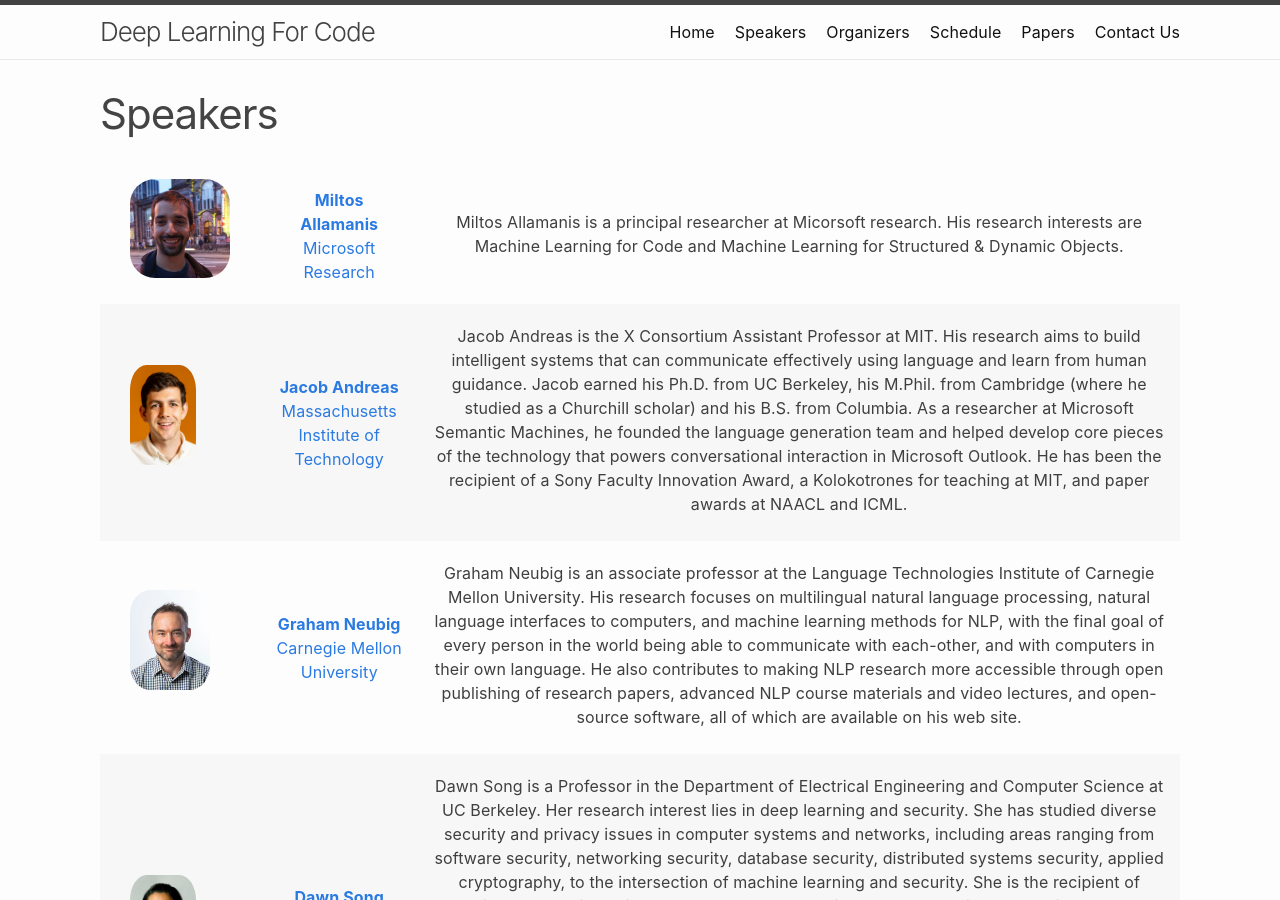
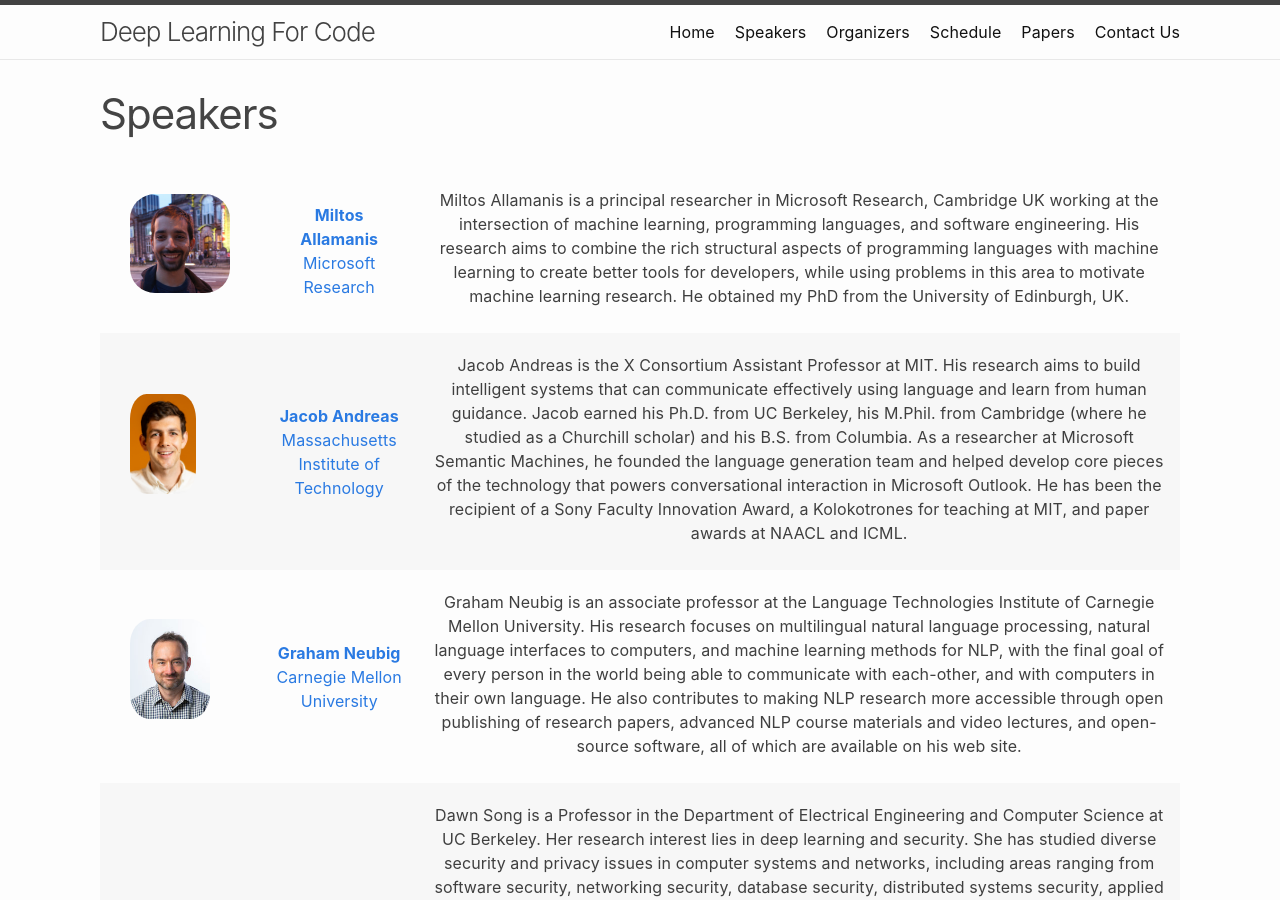
Before and after one commit to SivilTaram/dl4c.github.io, a Jekyll site: the page built from speakers.md, in a window 1280 px wide and 900 px high. Built offline with Jekyll 4.4.1, drawn with Linux system fonts in a browser that asks for light colours.

Commit message:
Updated bio

```diff
--- a/_speakers/allamanis.md
+++ b/_speakers/allamanis.md
@@ -15,4 +15,4 @@ img: allamanis.jpg
 ---
 
 <!-- Whatever you write below will show up as the speaker's bio -->
-Miltos Allamanis is a principal researcher at Micorsoft research. His research interests are Machine Learning for Code and Machine Learning for Structured & Dynamic Objects.
+Miltos Allamanis is a principal researcher in Microsoft Research, Cambridge UK working at the intersection of machine learning, programming languages, and software engineering. His research aims to combine the rich structural aspects of programming languages with machine learning to create better tools for developers, while using problems in this area to motivate machine learning research. He obtained my PhD from the University of Edinburgh, UK.
```
